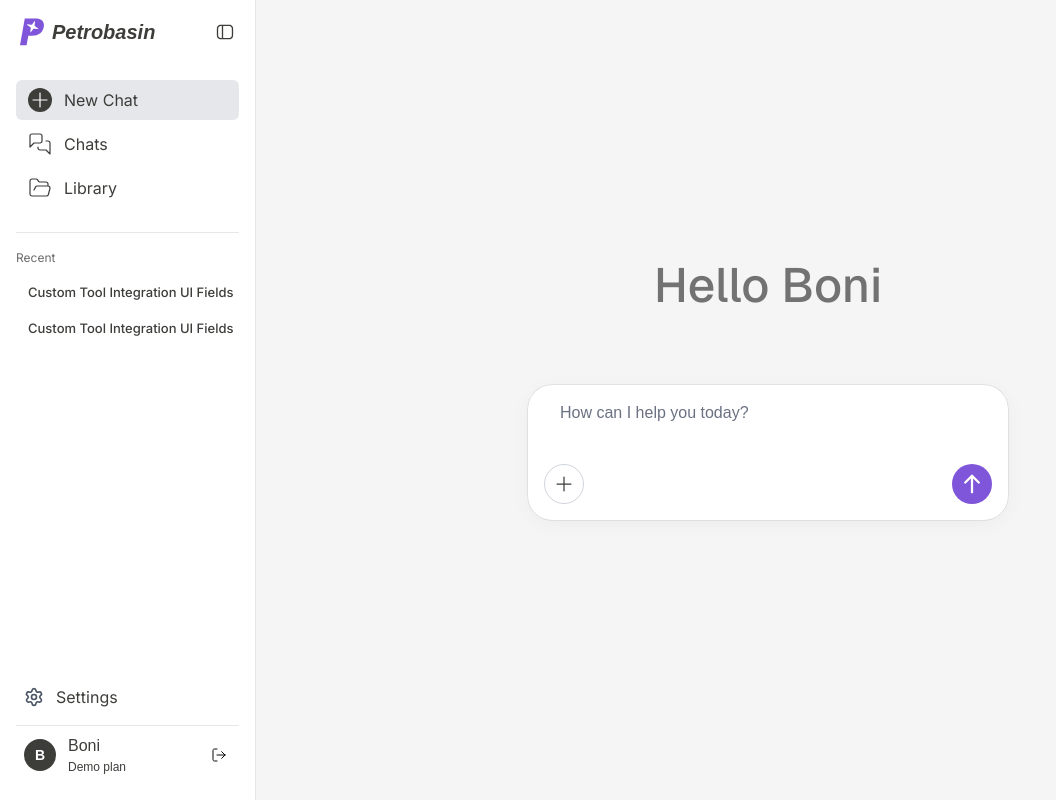
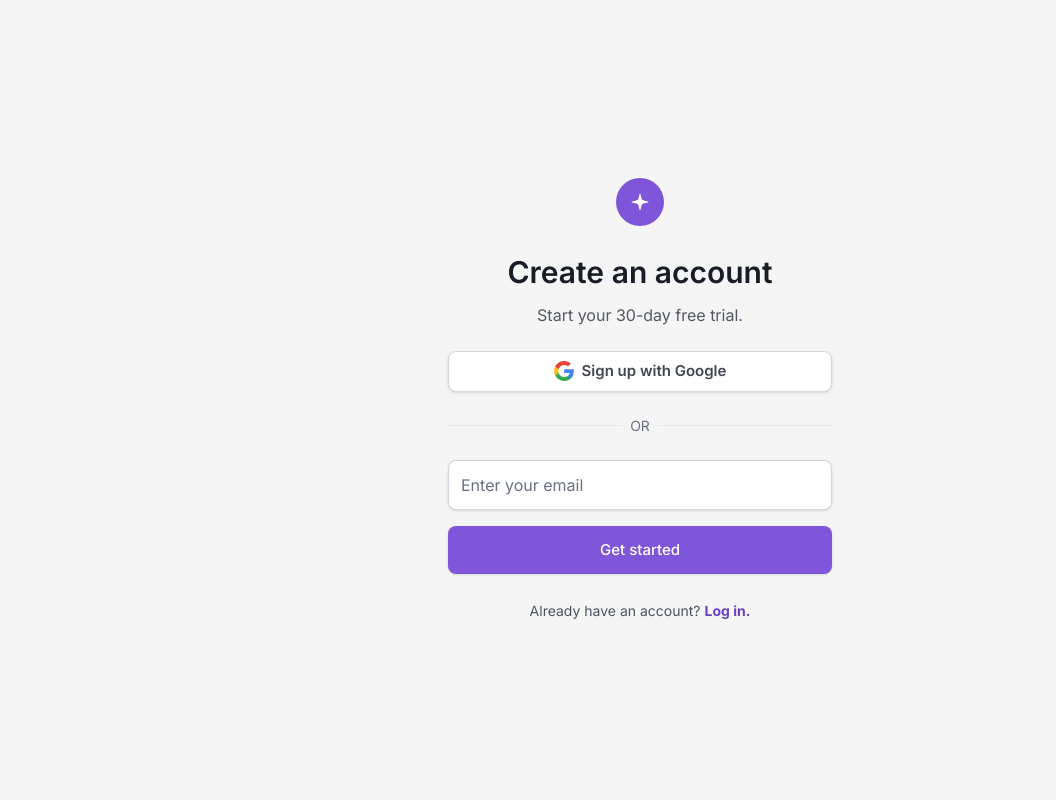
Before and after one commit to BEJOY474/hugojes, a Next.js app: page / in a window 1280 px wide. Shown: the whole page, without its empty margins (0-1056 px from the left). Built offline with nearby package versions, Linux system fonts and the light colour scheme.

Commit message:
last update

```diff
--- a/app/page.tsx
+++ b/app/page.tsx
@@ -8,9 +8,9 @@ import Login from "./login/page";
 export default function Home() {
   return (
     <>
-      {/* <CreateAccountPage /> */}
+      <CreateAccountPage />
       {/* <Login /> */}
-      <Dashboard />
+      {/* <Dashboard /> */}
       {/* <Admin /> */}
     </>
   );
```
